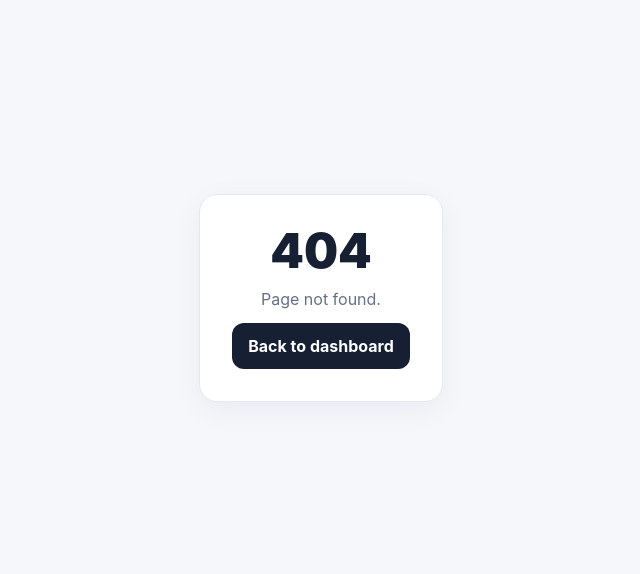
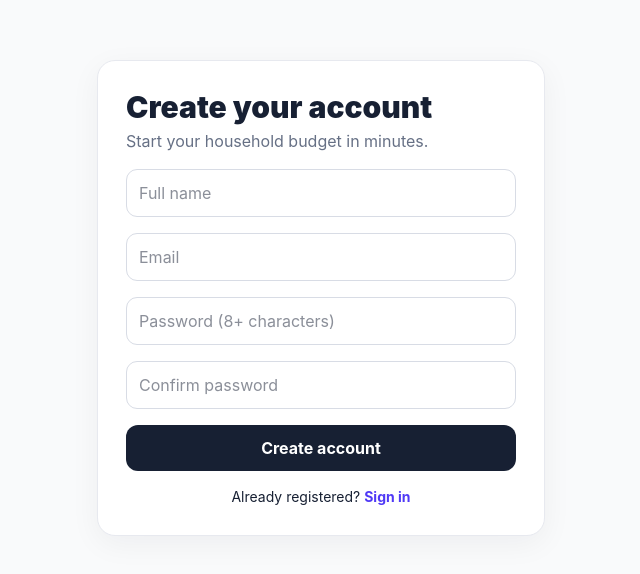
Before and after one commit to zainmohyuddin897/House-hold-expenses, a Next.js app: page /register in a window 1280 px wide. Before the commit this address had no page. Shown: the part 102-676 px from the top of the page, without its empty margins (319-959 px from the left). Built offline with nearby package versions, Linux system fonts and the light colour scheme.

Commit message:
feat: add app/register/page.tsx

```diff
--- /dev/null
+++ b/app/register/page.tsx
@@ -0,0 +1,7 @@
+"use client";
+import { FormEvent, useState } from "react";
+import { useRouter } from "next/navigation";
+import Link from "next/link";
+export default function RegisterPage(){const router=useRouter();const[name,setName]=useState("");const[email,setEmail]=useState("");const[password,setPassword]=useState("");const[confirm,setConfirm]=useState("");const[error,setError]=useState("");const[loading,setLoading]=useState(false);
+async function submit(e:FormEvent){e.preventDefault();setError("");if(password!==confirm){setError("Passwords do not match.");return;}setLoading(true);const r=await fetch("/api/auth/register",{method:"POST",headers:{"Content-Type":"application/json"},body:JSON.stringify({name,email,password})});const d=await r.json();setLoading(false);if(!r.ok){setError(d.error||"Registration failed");return;}router.push("/");router.refresh();}
+return <main className="min-h-screen grid place-items-center p-5 bg-gray-50"><form onSubmit={submit} className="card p-7 w-full max-w-md space-y-4"><div><div className="text-3xl font-black">Create your account</div><p className="muted mt-1">Start your household budget in minutes.</p></div>{error&&<div className="rounded-xl bg-red-50 text-red-700 p-3 text-sm">{error}</div>}<input className="input" required minLength={2} placeholder="Full name" value={name} onChange={e=>setName(e.target.value)}/><input className="input" type="email" required placeholder="Email" value={email} onChange={e=>setEmail(e.target.value)}/><input className="input" type="password" required minLength={8} placeholder="Password (8+ characters)" value={password} onChange={e=>setPassword(e.target.value)}/><input className="input" type="password" required placeholder="Confirm password" value={confirm} onChange={e=>setConfirm(e.target.value)}/><button className="btn primary w-full" disabled={loading}>{loading?"Creating…":"Create account"}</button><p className="text-sm text-center">Already registered? <Link className="text-indigo-600 font-bold" href="/login">Sign in</Link></p></form></main>}
```
